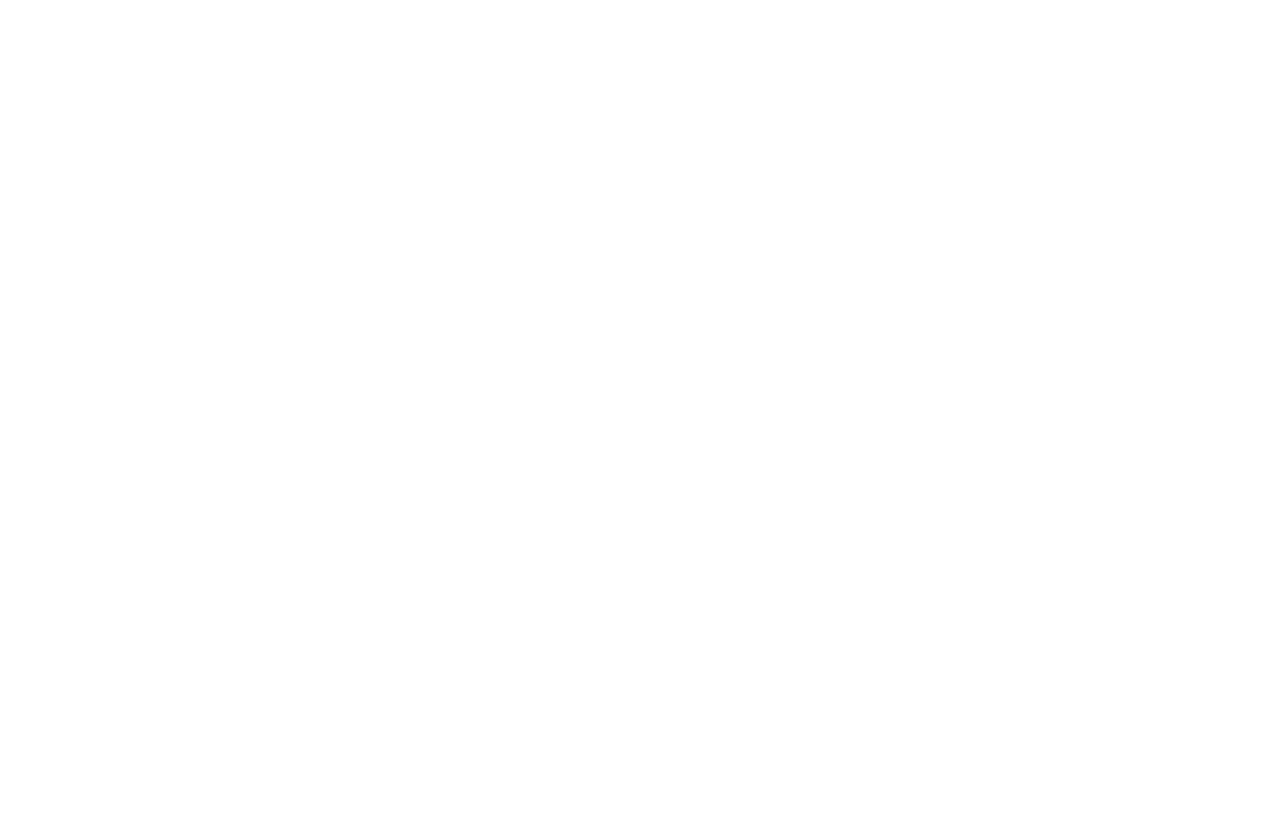
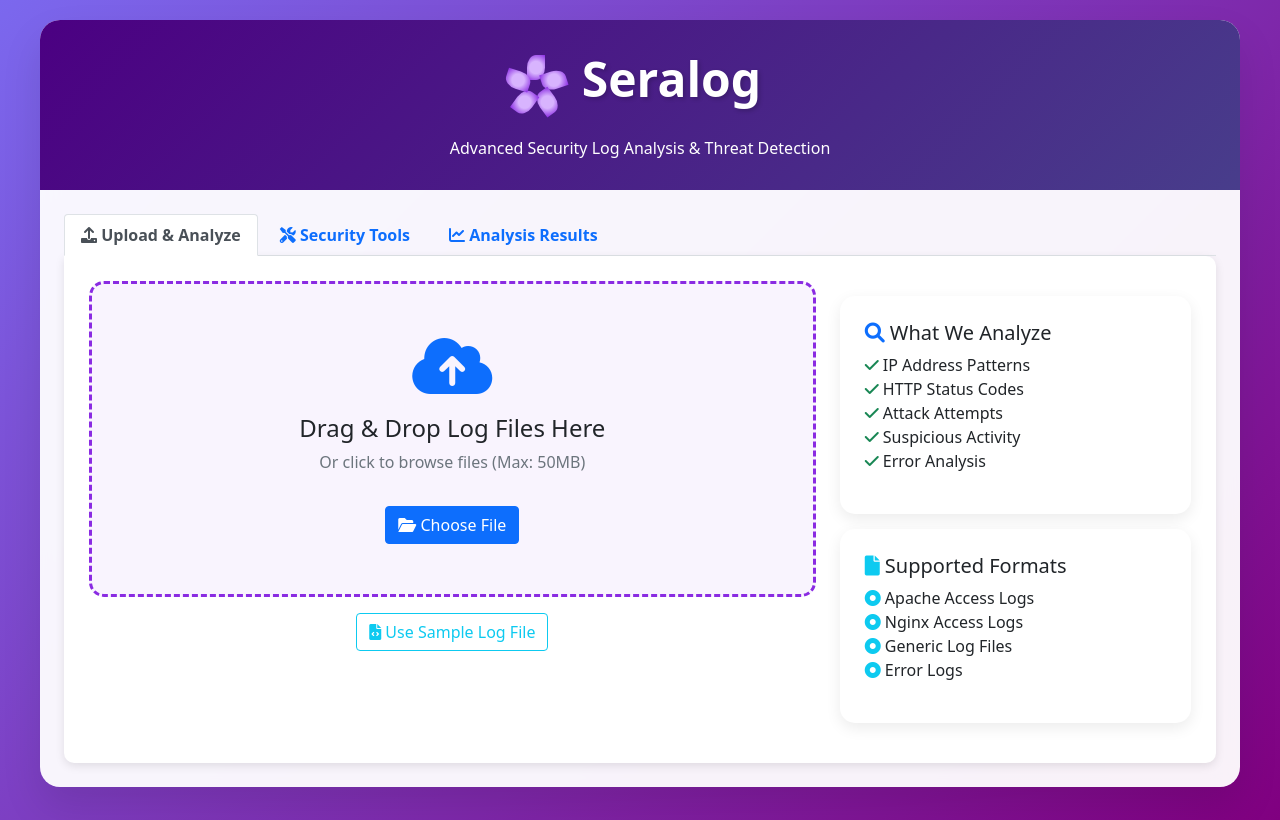
Before and after one commit to vaigau2105/Seralog-Log-Analyzer, a Flask app: page / in a window 1280 px wide. Before the commit the page is empty. Run offline with Flask 3, Linux system fonts and the light colour scheme; some libraries are stand-ins or nearby versions.

Commit message:
updated project

```diff
--- a/main.py
+++ b/main.py
@@ -15,7 +15,7 @@
 
 # Flask imports
 try:
-    from flask import Flask, render_template_string, request, jsonify, send_file, flash, redirect, url_for
+    from flask import Flask, render_template, render_template_string, request, jsonify, send_file, flash, redirect, url_for
     FLASK_AVAILABLE = True
 except ImportError:
     FLASK_AVAILABLE = False
@@ -306,7 +306,8 @@
 
         @self.app.route('/')
         def index():
-            return render_template_string(main_template)
+            # --- CHANGE THIS LINE ---
+            return render_template('index.html')
 
         @self.app.route('/upload', methods=['POST'])
         def upload_file():
--- a/static/style.css
+++ b/static/style.css
@@ -38,7 +38,7 @@
   left: 2px;
 }
 body {
-background: linear-gradient(135deg, #667eea 0%, #764ba2 100%);
+background: linear-gradient(135deg, #7b68ee 0%, #800080 100%);
 min-height: 100vh;
 font-family: 'Segoe UI', Tahoma, Geneva, Verdana, sans-serif;
 }
@@ -51,24 +51,36 @@
 backdrop-filter: blur(10px);
 }
 .header-section {
-background: linear-gradient(135deg, #2c3e50, #34495e);
+background: linear-gradient(135deg, #4b0082, #483d8b);
 color: white;
 border-radius: 20px 20px 0 0;
 padding: 30px;
 text-align: center;
 }
+.logo-container {
+    display: flex;
+    align-items: center;
+    justify-content: center;
+    margin-bottom: 20px;
+}
+.logo-text {
+    font-size: 3rem; /* You can adjust this size */
+    font-weight: 700;
+    color: white;
+    text-shadow: 2px 2px 4px rgba(0,0,0,0.2);
+}
 .upload-zone {
-border: 3px dashed #007bff;
+border: 3px dashed #8a2be2;
 border-radius: 15px;
 padding: 50px;
 text-align: center;
 transition: all 0.3s ease;
 cursor: pointer;
-background: rgba(0,123,255,0.05);
+background: rgba(138,43,226,0.05);
 }
 .upload-zone:hover {
-border-color: #0056b3;
-background: rgba(0,123,255,0.1);
+border-color: #5a1e8a;
+background: rgba(138,43,226,0.1);
 transform: translateY(-2px);
 }
 .upload-zone.dragover {
@@ -121,7 +133,7 @@
 }
 .table-responsive {
 border-radius: 10px;
-overflow: hidden;
+overflow-x: auto;
 box-shadow: 0 3px 10px rgba(0,0,0,0.1);
 }
 .alert-custom {
--- a/templates/index.html
+++ b/templates/index.html
@@ -24,9 +24,8 @@
                     <div class="petal petal4"></div>
                     <div class="petal petal5"></div>
                 </div>
-                <span class="logo-text">Seralog</span>
+                <h1><span class="logo-text">Seralog</span></h1>
             </div>
-            <h1><i class="fas fa-shield-alt"></i> Seralog</h1>
             <p class="mb-0">Advanced Security Log Analysis & Threat Detection</p>
         </div>
         <div class="container-fluid p-4">
```
Also changed, not shown: reports/security_report_20250911_102432.html (added), 1 other file.
